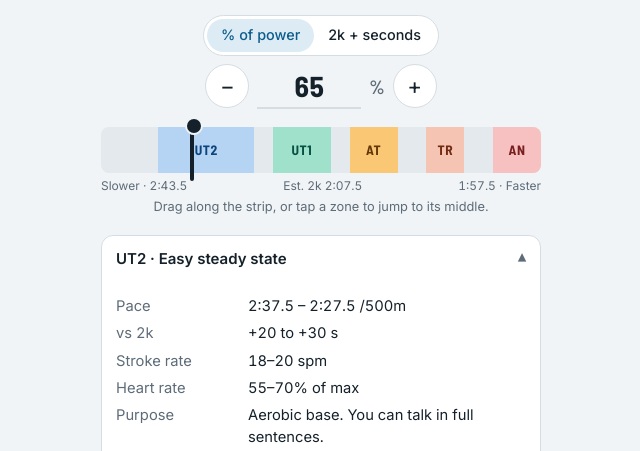
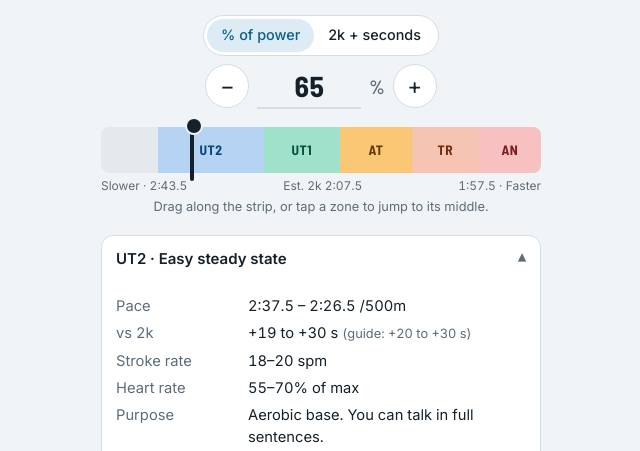
Before and after one commit to notaurologist/pace-card, a website with bundled scripts: page public/index.html in a window 1280 px wide. Shown: the part 333-784 px from the top of the page, without its empty margins (319-959 px from the left). Built offline with nearby package versions, Linux system fonts and the light colour scheme.

Commit message:
Close the gaps between training zones
The zone guide leaves gaps (UT1 ends at +18 s, UT2 starts at +20 s), so
some targets showed "Between UT1 and UT2" and the zone strip had gray
holes. Neighbouring zones now meet halfway across each gap, so every split
up to UT2's slow end has a zone; a shared edge belongs to the slower zone.
The zone panel still shows the guide's original range, and the footnote
and README explain the change.

Co-Authored-By: Claude Opus 5.5 <noreply@anthropic.com>

```diff
--- a/public/app.js
+++ b/public/app.js
@@ -78,7 +78,7 @@ function render() {
   $("outSplit").innerHTML = `${fmt(s)}<small>/500m</small>`;
   const zoneHtml = zr.zone
     ? `<span class="zpill" style="--zbg:${zvar(zr.zone, "bg")};--zfg:${zvar(zr.zone, "fg")}">${zr.zone.id}${r.est ? " (est.)" : ""}</span>`
-    : zr.between ? `<span class="zpill">Between ${zr.between[0].id} and ${zr.between[1].id}</span>` : `<span class="zpill">Easier than UT2</span>`;
+    : `<span class="zpill">Easier than UT2</span>`;
   const other = state.mode === "pct"
     ? `<span><b>2k ${signed(Math.round(off))} s</b>${r.est ? " est." : ""}</span>`
     : `<span><b>${Math.round((w / bw) * 100)}%</b> of ${testName(t)} power</span>`;
@@ -92,7 +92,7 @@ function render() {
 
   // Zone strip: slow on the left, fast on the right, in seconds from the 2k split
   $("strip").innerHTML = ZONES.map((z) => {
-    const slowX = xOf(z.off[1]), fastX = z.off[0] === null ? 1 : xOf(z.off[0]);
+    const slowX = xOf(z.edge[1]), fastX = z.edge[0] === null ? 1 : xOf(z.edge[0]);
     const left = Math.min(slowX, fastX), width = Math.abs(fastX - slowX);
     const cls = ["band", left <= 0.001 ? "first" : "", left + width >= 0.999 ? "last" : ""].join(" ");
     return `<div class="${cls}" style="left:${left * 100}%;width:${width * 100}%;background:${zvar(z, "bg")};color:${zvar(z, "fg")}">${z.id}</div>`;
@@ -102,14 +102,15 @@ function render() {
   $("axis").innerHTML = `<span>Slower · ${fmtShort(r.split + AX_SLOW)}</span><span>${r.est ? "Est. 2k" : "2k"} ${fmt(r.split)}</span><span>${fmtShort(r.split + AX_FAST)} · Faster</span>`;
 
   // Zone details
-  const z = zr.zone || (zr.between ? zr.between[0] : ZONES[0]);
+  const z = zr.zone || ZONES[0];
   $("zTitle").textContent = `${z.id} · ${z.name}`;
   const hrN = Number(state.maxhr), hasHr = hrN >= 100 && hrN <= 230;
   const hr = !z.hr ? (hasHr ? `Max (${hrN} bpm)` : "Max")
     : hasHr ? `${Math.round((hrN * z.hr[0]) / 100)}–${Math.round((hrN * z.hr[1]) / 100)} bpm` : `${z.hr[0]}–${z.hr[1]}% of max`;
-  const fast = z.off[0] === null ? null : r.split + z.off[0], slow = r.split + z.off[1];
+  const fast = z.edge[0] === null ? null : r.split + z.edge[0], slow = r.split + z.edge[1];
   const pace = fast === null ? `${fmt(slow)} or faster` : `${fmt(slow)} – ${fmt(fast)}`;
-  const offTxt = z.off[0] === null ? `${signed(z.off[1])} s or faster` : `${signed(z.off[0])} to ${signed(z.off[1])} s`;
+  const range = (a, b) => (a === null ? `${signed(b)} s or faster` : `${signed(a)} to ${signed(b)} s`);
+  const offTxt = `${range(z.edge[0], z.edge[1])} <span class="fine">(guide: ${range(z.off[0], z.off[1])})</span>`;
   $("zKv").innerHTML = `<dt>Pace</dt><dd>${pace} /500m</dd><dt>vs 2k</dt><dd>${offTxt}</dd>
     <dt>Stroke rate</dt><dd>${z.rate} spm</dd><dt>Heart rate</dt><dd>${hr}</dd>
     <dt>Purpose</dt><dd>${z.goal}</dd><dt>Sessions</dt><dd>${z.sessions}</dd>`;
--- a/public/index.html
+++ b/public/index.html
@@ -89,7 +89,7 @@
     <div class="fine" id="shareMsg" role="status"></div>
   </section>
 
-  <p class="fine">Percentages are of your test's power (watts), not its time or speed. Watts use the Concept2 formula, 2.80 ÷ (split/500)³. Zones are your 2k split plus seconds, from <a href="https://ergmaniac.com/blog/indoor-rowing-training-zones-explained" target="_blank" rel="noopener">ErgManiac's zone guide</a>. Without a saved 2k, the 2k is estimated with Paul's Law (+5 s/500m each time distance doubles). Your tests are saved on this device only. Pace Card is not affiliated with Concept2 or ErgManiac.</p>
+  <p class="fine">Percentages are of your test's power (watts), not its time or speed. Watts use the Concept2 formula, 2.80 ÷ (split/500)³. Zones are your 2k split plus seconds, from <a href="https://ergmaniac.com/blog/indoor-rowing-training-zones-explained" target="_blank" rel="noopener">ErgManiac's zone guide</a>. The guide leaves small gaps between zones; here neighbouring zones meet halfway across each gap, so every split has a zone. Without a saved 2k, the 2k is estimated with Paul's Law (+5 s/500m each time distance doubles). Your tests are saved on this device only. Pace Card is not affiliated with Concept2 or ErgManiac.</p>
 </main>
 <script type="module" src="app.js"></script>
 </body>
--- a/public/pace.js
+++ b/public/pace.js
@@ -59,19 +59,27 @@ export const ZONES = [
     goal: "Peak power. All-out. Use sparingly.", sessions: "8 × 200m with full recovery, or 6 × 30 s max with 4 min rest" },
 ];
 
+// The guide leaves gaps between zones (UT1 ends at +18 s, UT2 starts at +20 s). Each zone's `edge`
+// closes them by meeting its neighbour halfway, so every split up to UT2's slow end has a zone.
+// `off` keeps the guide's own range; the middle of it is where a tap on the zone lands.
+ZONES.forEach((z, i) => {
+  const slower = ZONES[i - 1], faster = ZONES[i + 1];
+  z.edge = [
+    faster ? (z.off[0] + faster.off[1]) / 2 : null,
+    slower ? (slower.off[0] + z.off[1]) / 2 : z.off[1],
+  ];
+});
+
 export const zoneMid = (z) => (z.off[0] === null ? z.off[1] - 3 : (z.off[0] + z.off[1]) / 2);
 
-// Where an offset from the 2k split falls: { zone } | { between: [slower, faster] } | { easier: true }.
+// Where an offset from the 2k split falls: { zone } | { easier: true } (slower than UT2).
+// Slower zones are checked first, so a shared edge belongs to the slower zone.
 export function zoneAt(off) {
   const EPS = 0.05;
+  if (off > ZONES[0].edge[1] + EPS) return { easier: true };
   for (const z of ZONES) {
-    const lo = z.off[0] === null ? -Infinity : z.off[0];
-    if (off >= lo - EPS && off <= z.off[1] + EPS) return { zone: z };
-  }
-  if (off > ZONES[0].off[1]) return { easier: true };
-  for (let i = 0; i < ZONES.length - 1; i++) {
-    const slower = ZONES[i], faster = ZONES[i + 1];
-    if (off < slower.off[0] && off > faster.off[1]) return { between: [slower, faster] };
+    const fast = z.edge[0] === null ? -Infinity : z.edge[0];
+    if (off >= fast - EPS) return { zone: z };
   }
   return { zone: ZONES[ZONES.length - 1] };
 }
```
Also changed, not shown: test/pace.test.js (+18 -8 lines), README.md.
